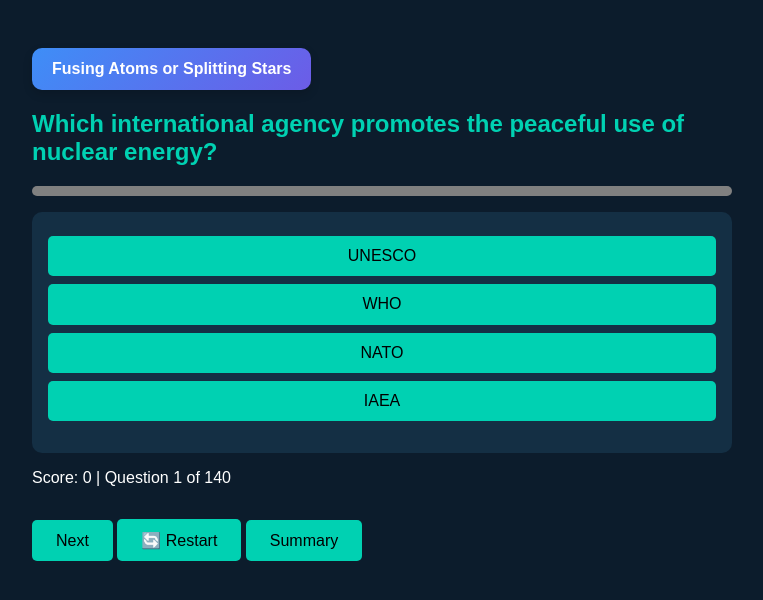
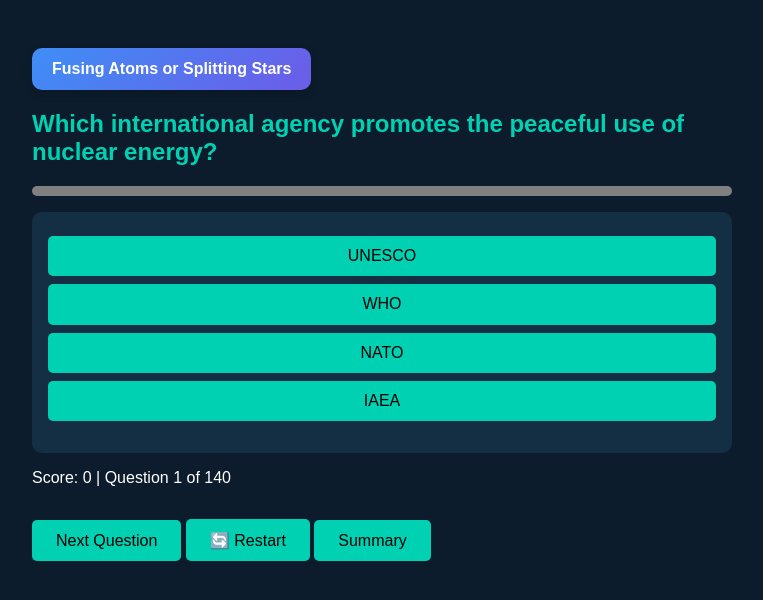
Before and after one commit to JelaniCreary06/eng1121-multimodal-project-fission-n-fusion, a plain HTML site: page index.html in a window 1280 px wide. Both pictures are taken after a click on the button "Start Quiz". Shown: the whole page, without its empty margins (258-1021 px from the left). Drawn offline with Linux system fonts and the light colour scheme.

Commit message:
Update index.html

```diff
--- a/index.html
+++ b/index.html
@@ -42,7 +42,7 @@
       </div>
 
       <p>Score: <span id="score">0</span> | Question <span id="current">1</span> of <span id="total"></span></p>
-      <button onclick="nextQuestion()">Next</button>
+      <button onclick="nextQuestion()">Next Question</button>
       <button id="restart-button" >🔄 Restart</button>
       <button id="summary-button"> Summary</button>
     </div>
```
